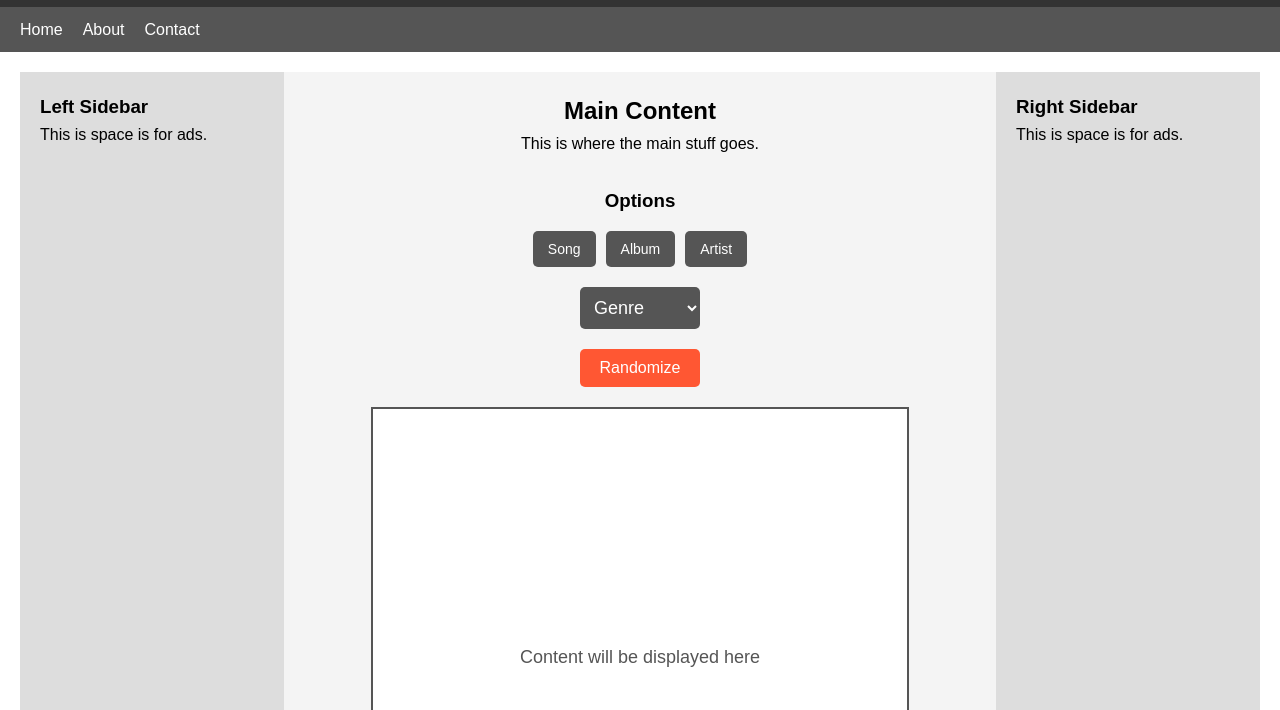
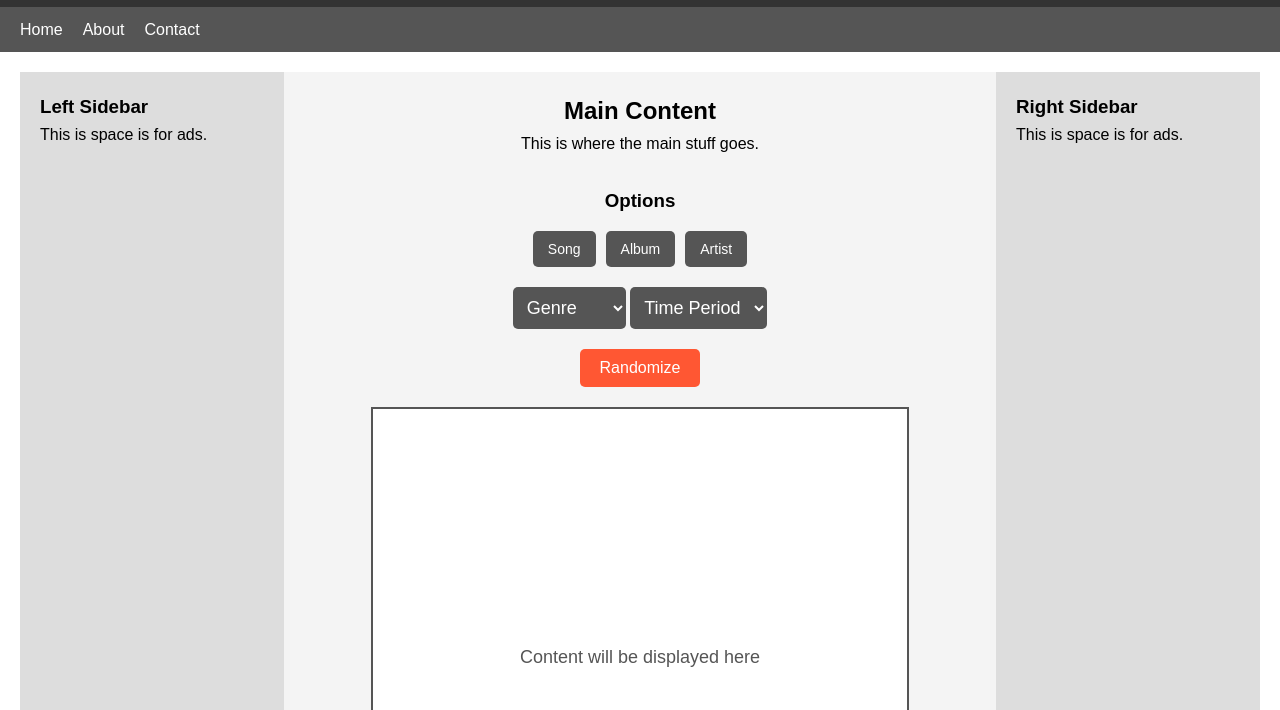
Before and after one commit to mac8414/turntable, a plain HTML site: page app/templates/home.html in a window 1280 px wide. Shown: the part 90-800 px from the top of the page. Drawn offline with Linux system fonts and the light colour scheme.

Commit message:
Added Time Period drop down

```diff
--- a/app/templates/home.html
+++ b/app/templates/home.html
@@ -78,7 +78,7 @@
             background: #777;
         }
 
-        .dropDown {
+        .dropDownGenre {
             padding: 10px 10px;
             font-size: 18px;
             background: #555;
@@ -89,7 +89,22 @@
             transition: background 0.3s ease;
         }
 
-        .dropDown:hover {
+        .dropDownGenre:hover {
+            background: #777;
+        }
+
+        .dropDownTimePeriod {
+            padding: 10px 10px;
+            font-size: 18px;
+            background: #555;
+            color: white;
+            border: none;
+            cursor: pointer;
+            border-radius: 5px;
+            transition: background 0.3s ease;
+        }
+
+        .dropDownTimePeriod:hover {
             background: #777;
         }
 
@@ -168,14 +183,28 @@
                 <button class="optionButton">Artist</button>
             </div>
             <div style="text-align: center; margin-top: 20px;">
-                <select class="dropDown">
+                <select class="dropDownGenre">
                     <option value="">Genre</option>
                     <option value="rock">Rock</option>
                     <option value="pop">Pop</option>
                     <option value="jazz">Jazz</option>
                     <option value="hiphop">Hip-Hop</option>
                     <option value="classical">Classical</option>
-                    <option value="electronic">Electronic</option>
+                    <option value="electronic">Metal</option>
+                    <option value="country">Country</option>
+                    <option value="indie">Indie</option>
+                    <option value="reggae">Reggae</option>
+                </select>
+                <select class="dropDownTimePeriod">
+                    <option value="">Time Period</option>
+                    <option value="50s">1950's</option>
+                    <option value="60s">1960's</option>
+                    <option value="70s">1970's</option>
+                    <option value="80s">1980's</option>
+                    <option value="90s">1990's</option>
+                    <option value="2000s">2000's</option>
+                    <option value="2010s">2010's</option>
+                    <option value="2020s">2020's</option>
                 </select>
             </div>
             <div style="text-align: center; margin-top: 20px;">
```
